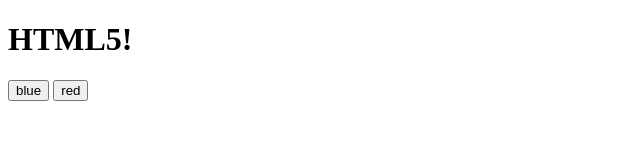
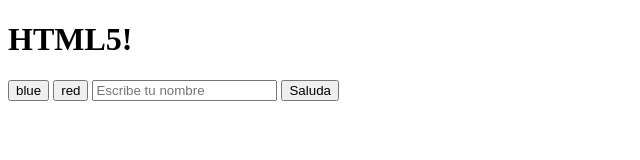
Before and after one commit to gummx/objetos-js, a plain HTML site: page index.html in a window 1280 px wide. Shown: the whole page, without its empty margins (0-640 px from the left). Drawn offline with nearby package versions, Linux system fonts and the light colour scheme.

Commit message:
Leer input y salud

```diff
--- a/index.html
+++ b/index.html
@@ -13,6 +13,12 @@
 	<h1 id="encabezado" class="main-header">HTML5!</h1>
 	<button onclick="changeColor('blue');">blue</button>
 	<button onclick="changeColor('red');">red</button>
+	<input id="nombre" type="text" placeholder="Escribe tu nombre">
+	<button onclick="saludar()">Saluda</button>
+	<p id="saludo"> </p>
+
+
+
 
 	<script>
 	function changeColor(newColor){
@@ -21,6 +27,7 @@
 	}
 	</script>
 	<script type="text/javascript" src="js/objetos.js"></script>
+	<script type="text/javascript" src="js/jquery-2.1.4.js"></script>
 </body>
 
 </html>
--- a/js/objetos.js
+++ b/js/objetos.js
@@ -6,6 +6,11 @@ document.title = "Desafío Latam"
 var encabezado = document.getElementById("encabezado");
 console.log("encabezado")
 
+function saludar(){
+	var nombreEl = document.getElementById("nombre");
+	var saludoEl = document.getElementById("saludo");
+	saludoEl.innerHTML = "<span>Hola " + nombreEl.value + "</span>";
+ }
 
 
 //cambiarColor()
```
